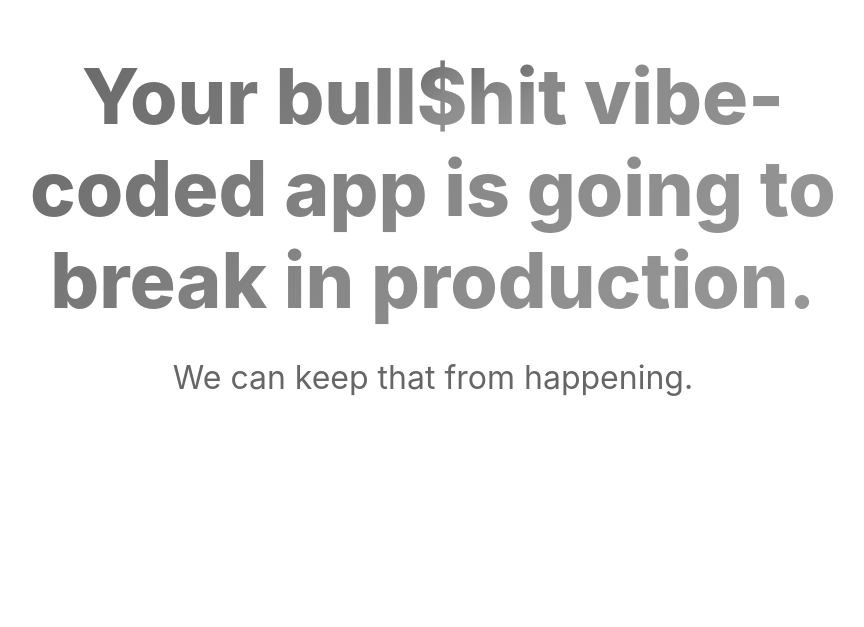
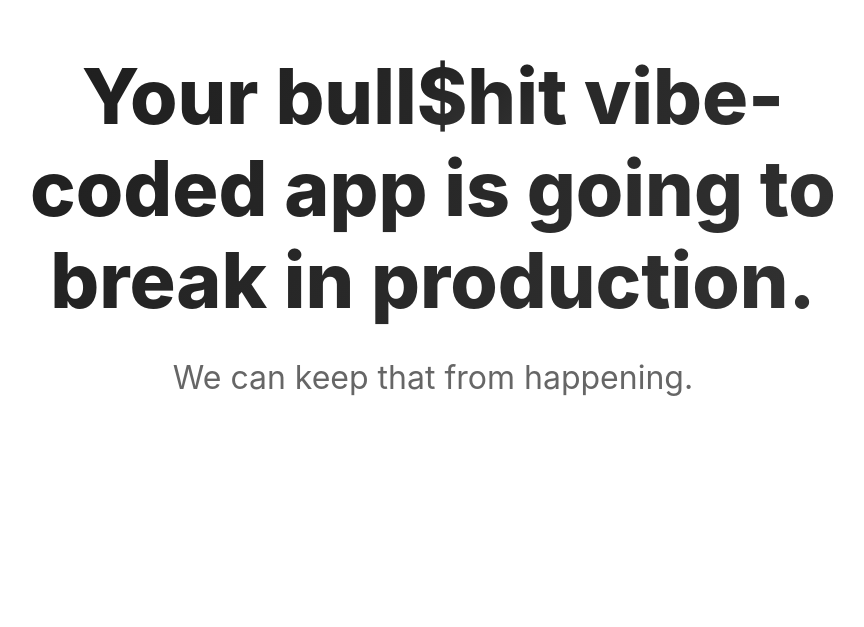
Before and after one commit to ktut/fixyourvibes, a Vue app: page / in a window 1280 px wide. Shown: the part 173-800 px from the top of the page, without its empty margins (207-1071 px from the left). Built offline with nearby package versions, Linux system fonts and the light colour scheme.

Commit message:
Update variables.scss

```diff
--- a/src/styles/variables.scss
+++ b/src/styles/variables.scss
@@ -11,14 +11,14 @@ $border-secondary: #c0c0c0;
 $border-focus: #666666;
 
 // Text colors
-$text-primary: #000000;
+$text-primary: #333;
 $text-secondary: #666666;
 $text-tertiary: #999999;
 $text-white: #ffffff;
 
 // Gradient colors (now using greys)
-$gradient-primary: linear-gradient(135deg, #666666, #888888, #999999);
-$gradient-button: linear-gradient(135deg, #666666, #888888);
+$gradient-primary: linear-gradient(135deg, #1e1e1e, #323232);
+$gradient-button: linear-gradient(135deg, #1c1c1c, #363636);
 
 // Grey color values
 $color-grey-dark: #666666;
```
